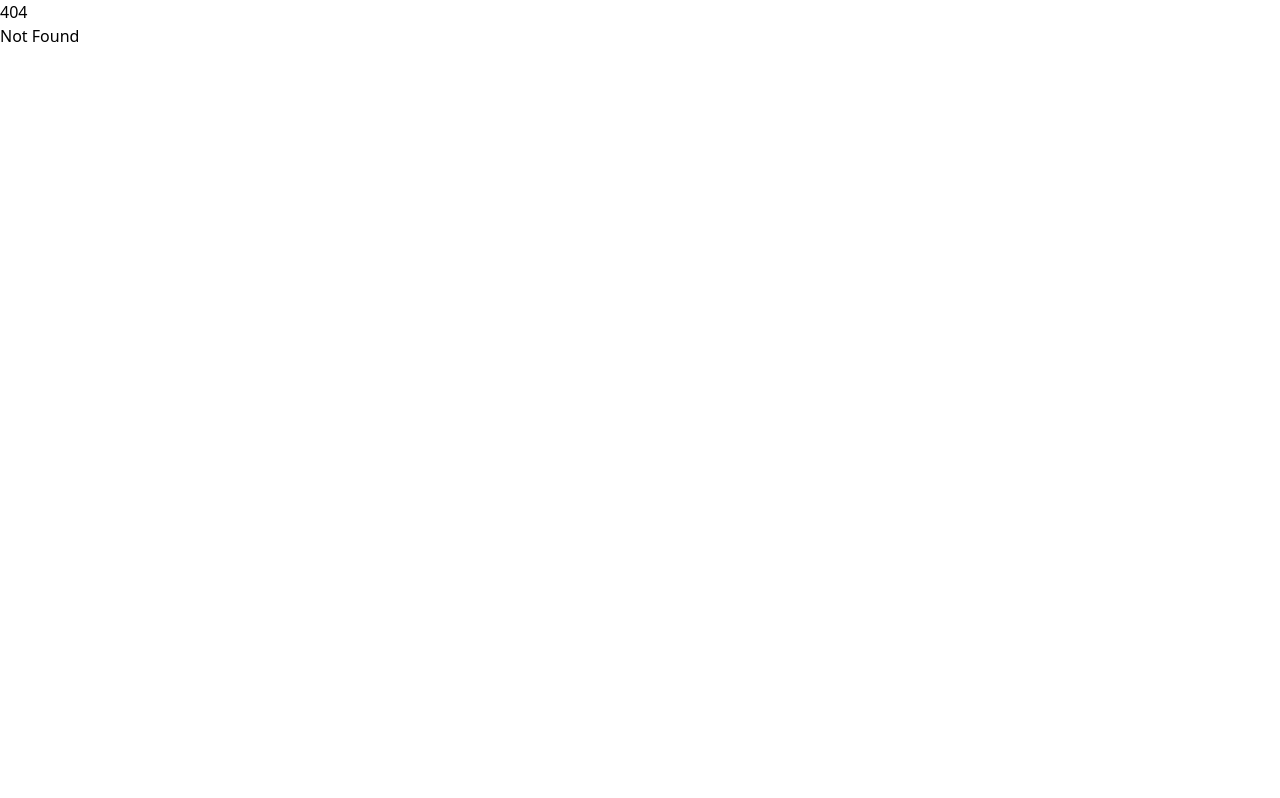
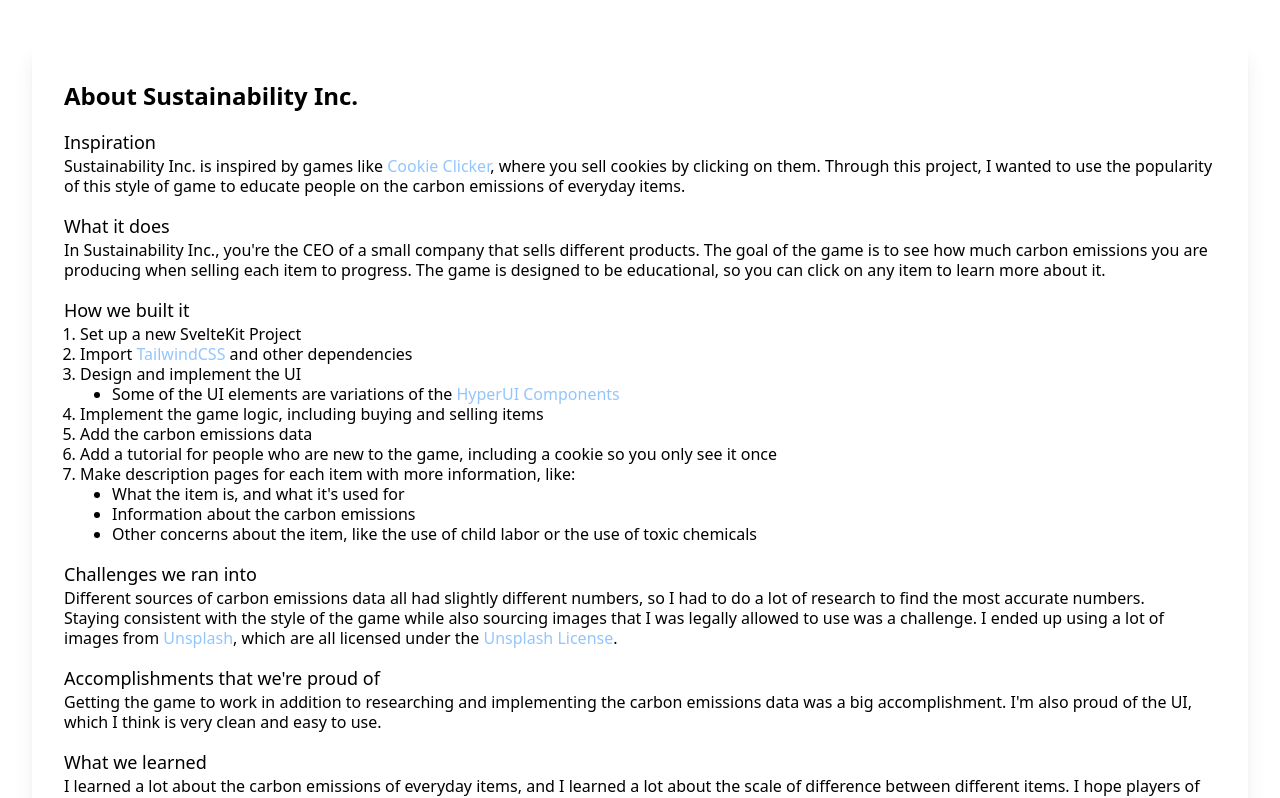
Before and after one commit to blechdavier/sustainability-inc, a SvelteKit app: page /info in a window 1280 px wide. Before the commit this address had no page. Shown: the top 798 px of the page. Built offline with nearby package versions, Linux system fonts and the light colour scheme; what tailwindcss-bg-patterns would draw is missing.

Commit message:
Add info page

```diff
--- /dev/null
+++ b/src/routes/info/+page.svelte
@@ -0,0 +1,90 @@
+<section
+	class="flex items-center justify-center min-h-screen pattern-dots pattern-gray-200 pattern-bg-gray-100 pattern-size-4 opacity-100 sm:p-8"
+>
+	<div class="relative leading-5 mx-auto max-w-screen-xl p-8 bg-white rounded-2xl shadow-xl">
+		<h1 class="font-bold text-2xl mt-4">About Sustainability Inc.</h1>
+		<h2 class="font-medium text-lg mt-4">Inspiration</h2>
+		<p>
+			Sustainability Inc. is inspired by games like <a
+				class="text-blue-300"
+				href="https://orteil.dashnet.org/cookieclicker/">Cookie Clicker</a
+			>, where you sell cookies by clicking on them. Through this project, I wanted to use the
+			popularity of this style of game to educate people on the carbon emissions of everyday items.
+		</p>
+		<h2 class="font-medium text-lg mt-4">What it does</h2>
+		<p>
+			In Sustainability Inc., you&#39;re the CEO of a small company that sells different products.
+			The goal of the game is to see how much carbon emissions you are producing when selling each
+			item to progress. The game is designed to be educational, so you can click on any item to
+			learn more about it.
+		</p>
+		<h2 class="font-medium text-lg mt-4">How we built it</h2>
+		<ol class="list-decimal ml-4">
+			<li>Set up a new SvelteKit Project</li>
+			<li>
+				Import <a class="text-blue-300" href="https://tailwindcss.com/">TailwindCSS</a> and other dependencies
+			</li>
+			<li>
+				Design and implement the UI
+				<ul class="list-disc ml-8">
+					<li>
+						Some of the UI elements are variations of the <a
+							class="text-blue-300"
+							href="https://www.hyperui.dev/">HyperUI Components</a
+						>
+					</li>
+				</ul>
+			</li>
+			<li>Implement the game logic, including buying and selling items</li>
+			<li>Add the carbon emissions data</li>
+			<li>
+				Add a tutorial for people who are new to the game, including a cookie so you only see it
+				once
+			</li>
+			<li>
+				Make description pages for each item with more information, like:
+				<ul class="list-disc ml-8">
+					<li>What the item is, and what it&#39;s used for</li>
+					<li>Information about the carbon emissions</li>
+					<li>
+						Other concerns about the item, like the use of child labor or the use of toxic chemicals
+					</li>
+				</ul>
+			</li>
+		</ol>
+		<h2 class="font-medium text-lg mt-4">Challenges we ran into</h2>
+		<ol>
+			<li>
+				Different sources of carbon emissions data all had slightly different numbers, so I had to
+				do a lot of research to find the most accurate numbers.
+			</li>
+			<li>
+				Staying consistent with the style of the game while also sourcing images that I was legally
+				allowed to use was a challenge. I ended up using a lot of images from <a
+					class="text-blue-300"
+					href="https://unsplash.com/">Unsplash</a
+				>, which are all licensed under the
+				<a class="text-blue-300" href="https://unsplash.com/license">Unsplash License</a>.
+			</li>
+		</ol>
+		<h2 class="font-medium text-lg mt-4">Accomplishments that we&#39;re proud of</h2>
+		<p>
+			Getting the game to work in addition to researching and implementing the carbon emissions data
+			was a big accomplishment. I&#39;m also proud of the UI, which I think is very clean and easy
+			to use.
+		</p>
+		<h2 class="font-medium text-lg mt-4">What we learned</h2>
+		<p>
+			I learned a lot about the carbon emissions of everyday items, and I learned a lot about the
+			scale of difference between different items. I hope players of the game will learn a lot about
+			the carbon emissions of everyday items as I did, and I hope they will be inspired to make more
+			sustainable choices.
+		</p>
+		<h2 class="font-medium text-lg mt-4">What&#39;s next for Sustainability Inc.</h2>
+		<p>
+			I would like to add more items to the game, and I would like to add a way to compare your
+			carbon emissions to the average person in your country. I would also like to move the page to
+			a more permanent domain.
+		</p>
+	</div>
+</section>
```
